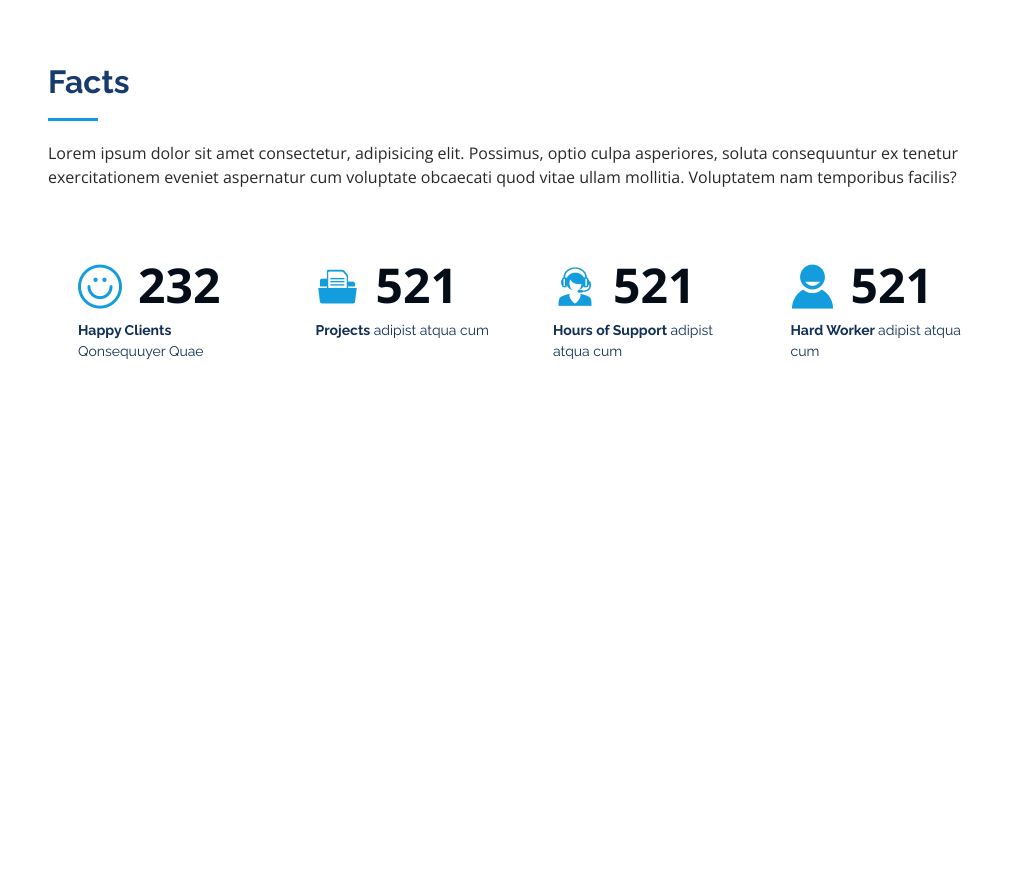
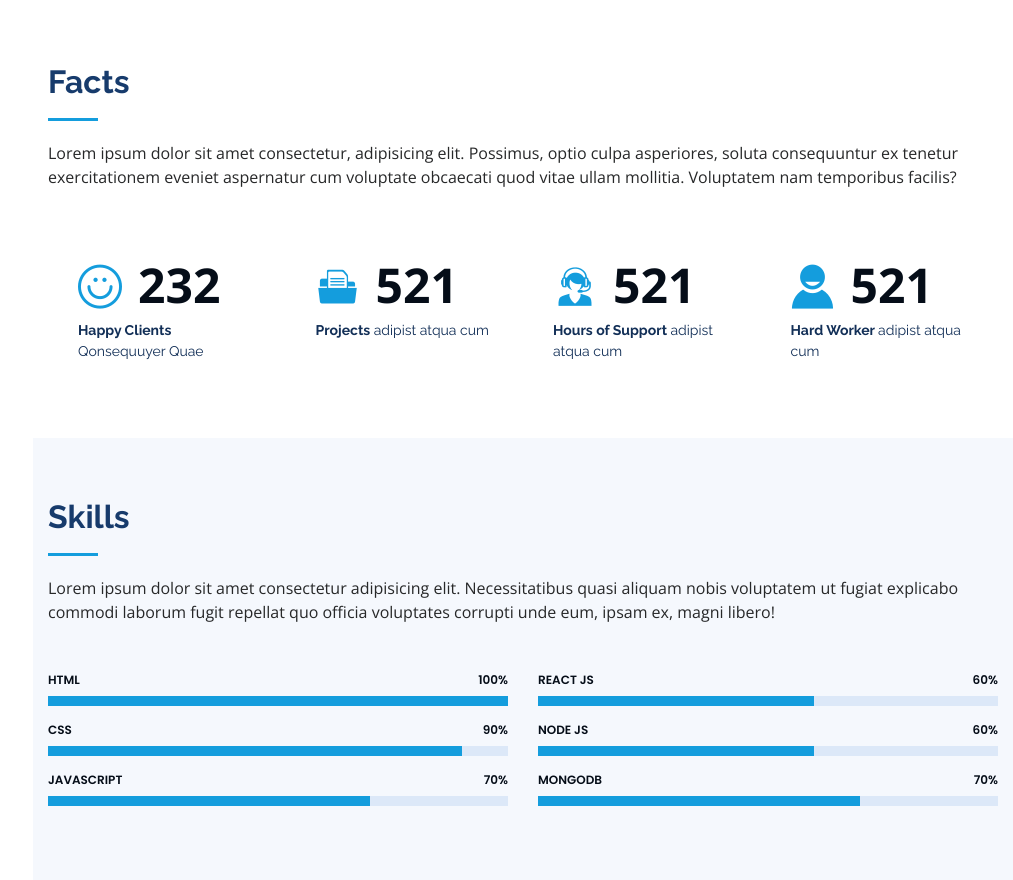
Before and after one commit to gilangramadhanhatno/web-portfolio, a plain HTML site: page index.html in a window 1280 px wide. Shown: the part 1441-2321 px from the top of the page, without its empty margins (267-1280 px from the left). Before the commit the page ends 1879 px from the top, so only its background shows below. Drawn offline with nearby package versions, Linux system fonts and the light colour scheme.

Commit message:
menambahkan skills section

```diff
--- a/assets/css/style.css
+++ b/assets/css/style.css
@@ -346,3 +346,37 @@ section {
   bottom: 0;
   left: 0;
 }
+
+/* START SKILLS SECTION */
+.skills .progress {
+  height: 50px;
+  display: block;
+  background: none;
+}
+
+.skills .progress .skill {
+  padding: 10px 0;
+  margin: 0 0 6px 0;
+  text-transform: uppercase;
+  display: block;
+  font-weight: 600;
+  font-family: "Poppins", sans-serif;
+  color: #050d18;
+}
+
+.skills .progress .skill .val {
+  float: right;
+  font-style: normal;
+}
+
+.skills .progress-bar-wrap {
+  background: #dce8f8;
+}
+
+.skills .progress-bar {
+  width: 1px;
+  height: 10px;
+  transition: 2000ms;
+  background-color: #149ddd;
+}
+/* END SKILLS SECTION */
--- a/assets/js/main.js
+++ b/assets/js/main.js
@@ -32,8 +32,20 @@
   });
 })(jQuery);
 
-// jQuery counterUp
+// jQuery counterUp / facts scetion
 $('[data-toggle="counter-up"]').counterUp({
   delay: 10,
   time: 1000,
 });
+
+// Skills section
+$(".skills-content").waypoint(
+  function () {
+    $(".progress .progress-bar").each(function () {
+      $(this).css("width", $(this).attr("aria-valuenow") + "%");
+    });
+  },
+  {
+    offset: "80%",
+  }
+);
--- a/index.html
+++ b/index.html
@@ -168,6 +168,62 @@
         </div>
       </section>
       <!-- END FACTS SECTION -->
+
+      <!-- START SKILLS SECTION -->
+      <section id="skills" class="skills section-bg">
+        <div class="container">
+          <div class="section-title">
+            <h2>Skills</h2>
+            <p>Lorem ipsum dolor sit amet consectetur adipisicing elit. Necessitatibus quasi aliquam nobis voluptatem ut fugiat explicabo commodi laborum fugit repellat quo officia voluptates corrupti unde eum, ipsam ex, magni libero!</p>
+          </div>
+          <div class="row skills-content">
+            <div class="col-lg-6" data-aos="fade-up">
+              <div class="progress">
+                <span class="skill">HTML<i class="val">100%</i></span>
+                <div class="progress-bar-wrap">
+                  <div class="progress-bar" role="progressbar" aria-valuenow="100" aria-valuemin="0" aria-valuemax="100"></div>
+                </div>
+              </div>
+              <div class="progress">
+                <span class="skill">CSS<i class="val">90%</i></span>
+                <div class="progress-bar-wrap">
+                  <div class="progress-bar" role="progressbar" aria-valuenow="90" aria-valuemin="0" aria-valuemax="100"></div>
+                </div>
+              </div>
+              <div class="progress">
+                <span class="skill">JAVASCRIPT<i class="val">70%</i></span>
+                <div class="progress-bar-wrap">
+                  <div class="progress-bar" role="progressbar" aria-valuenow="70" aria-valuemin="0" aria-valuemax="100"></div>
+                </div>
+              </div>
+            </div>
+
+            <div class="col-lg-6" data-aos="fade-up" data-aos-delay="100">
+              <div class="progress">
+                <span class="skill">React JS<i class="val">60%</i></span>
+                <div class="progress-bar-wrap">
+                  <div class="progress-bar" role="progressbar" aria-valuenow="60" aria-valuemin="0" aria-valuemax="100"></div>
+                </div>
+              </div>
+
+              <div class="progress">
+                <span class="skill">Node JS<i class="val">60%</i></span>
+                <div class="progress-bar-wrap">
+                  <div class="progress-bar" role="progressbar" aria-valuenow="60" aria-valuemin="0" aria-valuemax="100"></div>
+                </div>
+              </div>
+
+              <div class="progress">
+                <span class="skill">MongoDb<i class="val">70%</i></span>
+                <div class="progress-bar-wrap">
+                  <div class="progress-bar" role="progressbar" aria-valuenow="70" aria-valuemin="0" aria-valuemax="100"></div>
+                </div>
+              </div>
+            </div>
+          </div>
+        </div>
+      </section>
+      <!-- END SKILLS SECTION -->
     </main>
 
     <!-- Vendor JS Files -->
```
